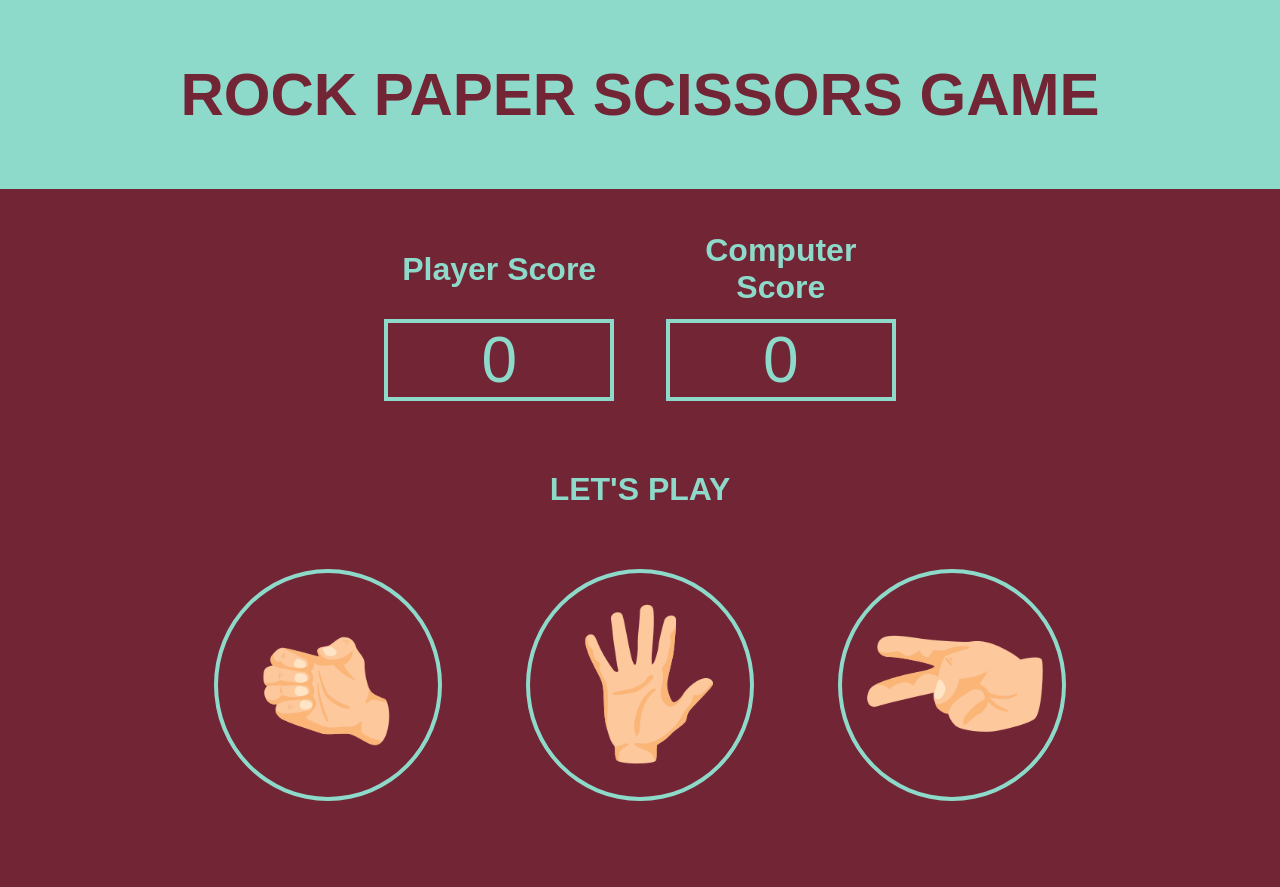
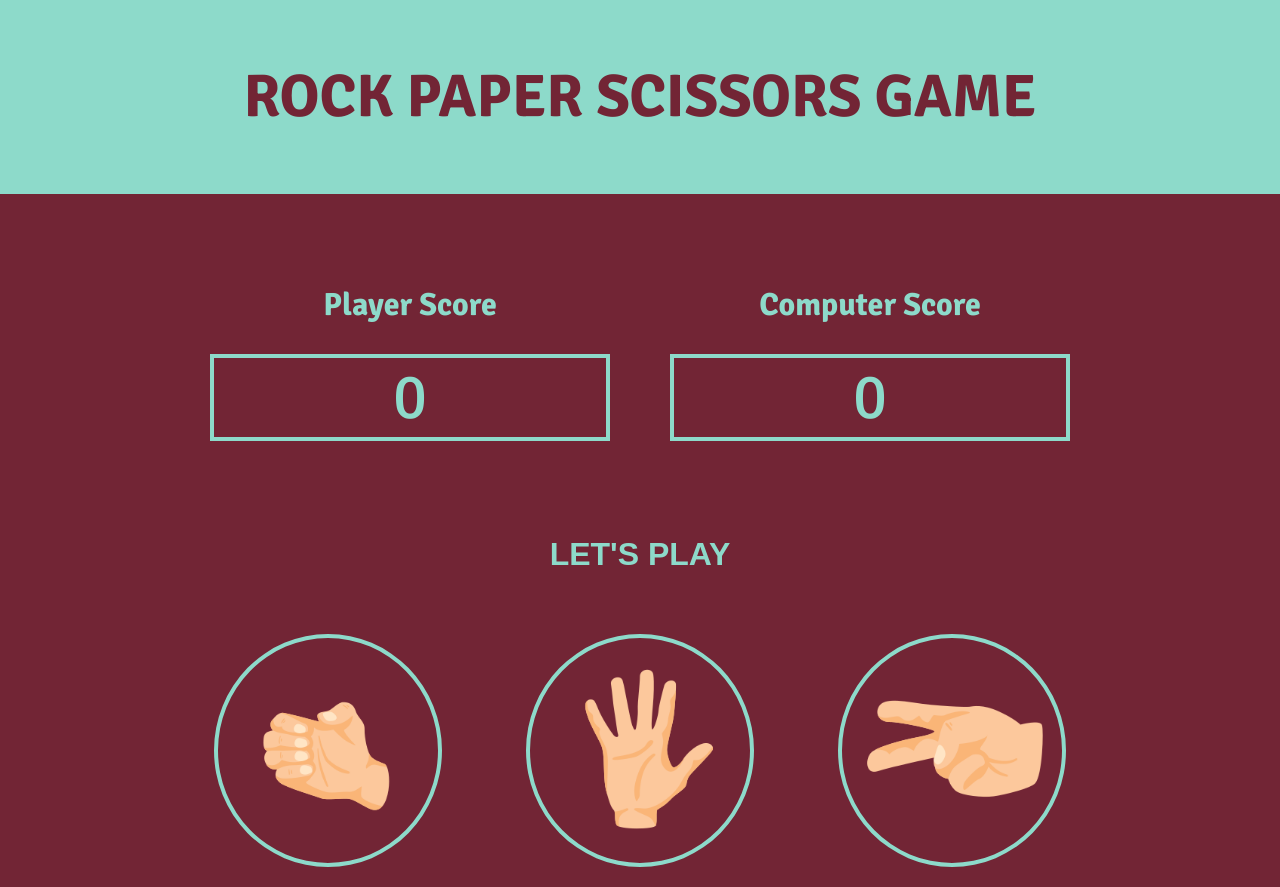
Before and after one commit to Morswin19/RockPaperScissors, a plain HTML site: page index.html in a window 1280 px wide. Before the commit the page ends 821 px from the top, so only its background shows below. Drawn offline with Linux system fonts and the light colour scheme.

Commit message:
rwd changes

```diff
--- a/index.html
+++ b/index.html
@@ -6,6 +6,8 @@
 	<title>Rock Paper Scissors</title>
 	<link rel="stylesheet" href="style.css">
 	<link rel="shortcut icon" type="image/png" href="./img/favicon.png">
+	<link href="https://fonts.googleapis.com/css2?family=Signika:wght@300;400;500;600;700&display=swap"
+		rel="stylesheet">
 </head>
 
 <body>
@@ -14,29 +16,29 @@
 	</header>
 	<div id="main">
 		<div id="scores" class="text-center">
-			<div id="playerTitle" class="scoreTitle float-left text-center">
+			<div id="playerTitle" class="scoreTitle">
 				<div class='scoreContainer'>
 					<h1>Player Score</h1>
 				</div>
 				<div id="playerScore" class="score">0</div>
 			</div>
-			<div id="computerTitle" class="scoreTitle float-right text-center">
+			<div id="computerTitle" class="scoreTitle">
 				<div class='scoreContainer'>
 					<h1>Computer Score</h1>
 				</div>
 				<div id="computerScore" class="score">0</div>
-
 			</div>
-			<div id="winTextContainer" class="text-center">
-				<h1 id="winText">LET'S PLAY</h1>
-			</div>
+		</div>
+		<div id="winTextContainer" class="text-center">
+			<h1 id="winText">LET'S PLAY</h1>
 		</div>
 		<div id="images">
 			<div id="rock" class="hand"><img src="img/rock.png" onclick="check('rock')"></div>
 			<div id="paper" class="hand"><img src="img/paper.png" onclick="check('paper')"></div>
 			<div id="scissors" class="hand"><img src="img/scissors.png" onclick="check('scissors')"></div>
 		</div>
-		<script src="app.js"></script>
+	</div>
+	<script src="app.js"></script>
 </body>
 
 </html>
--- a/style.sass
+++ b/style.sass
@@ -6,38 +6,49 @@
 body
     background-color: rgb(114, 37, 53)
     color: rgb(141, 218, 202)
-    font-family: sans-serif
+    font-family: 'Signika', sans-serif
     cursor: default
+
+h1
+    font-size: 60px
+    background-color: rgb(141, 218, 202)
+    color: rgb(114, 37, 53)
+    padding: 1em
+    text-align: center
 
 img
     width: 200px
     height: 200px
     -webkit-tap-highlight-color: rgba(255, 255, 255, 0)
 
-h1
-    font-size: 60px
-    background-color: rgb(141, 218, 202)
-    color: rgb(114, 37, 53)
-    padding: 1em
-
-.float-left
-    float: left
-
-.float-right
-    float: right
-
 #scores
-    margin-left: 30%
-    margin-right: 30%
+    display: flex
+    width: 100%
+    justify-content: center
     margin-top: 40px
-
-.text-center
-    text-align: center
 
 .score
     border: 4px solid rgb(141, 218, 202)
     font-size: 64px
     margin: 10px 0 20px 0
+    text-align: center
+
+.scoreTitle
+    width: 400px
+    height: 200px
+    margin: 30px
+
+    .scoreContainer
+        display: flex
+        height: 80px
+        align-items: center
+        h1
+            font-size: 32px
+            background-color: transparent
+            color: rgb(141, 218, 202)
+            text-align: center
+            margin: auto
+            padding: 0
 
 #winTextContainer
     min-height: 120px
@@ -59,22 +70,6 @@ h1
     margin: 20px 40px 20px 40px
     transition: all 0.3s linear
     -webkit-tap-highlight-color: rgba(255, 255, 255, 0)
-
-.scoreTitle
-    width: 45%
-    height: 200px
-
-    .scoreContainer
-        display: flex
-        height: 80px
-        align-items: center
-        h1
-            font-size: 32px
-            background-color: transparent
-            color: rgb(141, 218, 202)
-            text-align: center
-            margin: auto
-            padding: 0
 
 #images
     text-align: center
```
Also changed, not shown: style.css, 1 other file.
